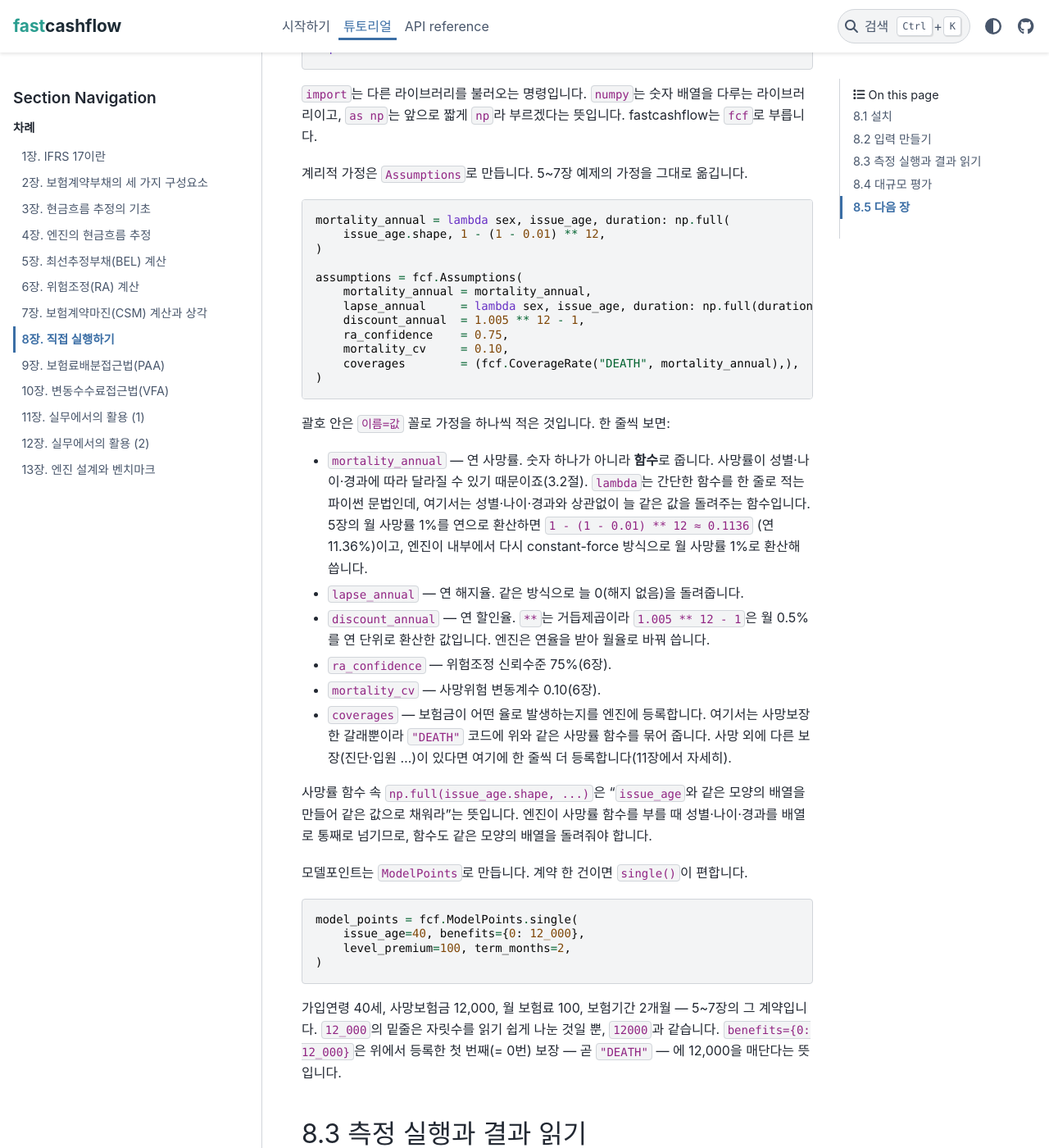
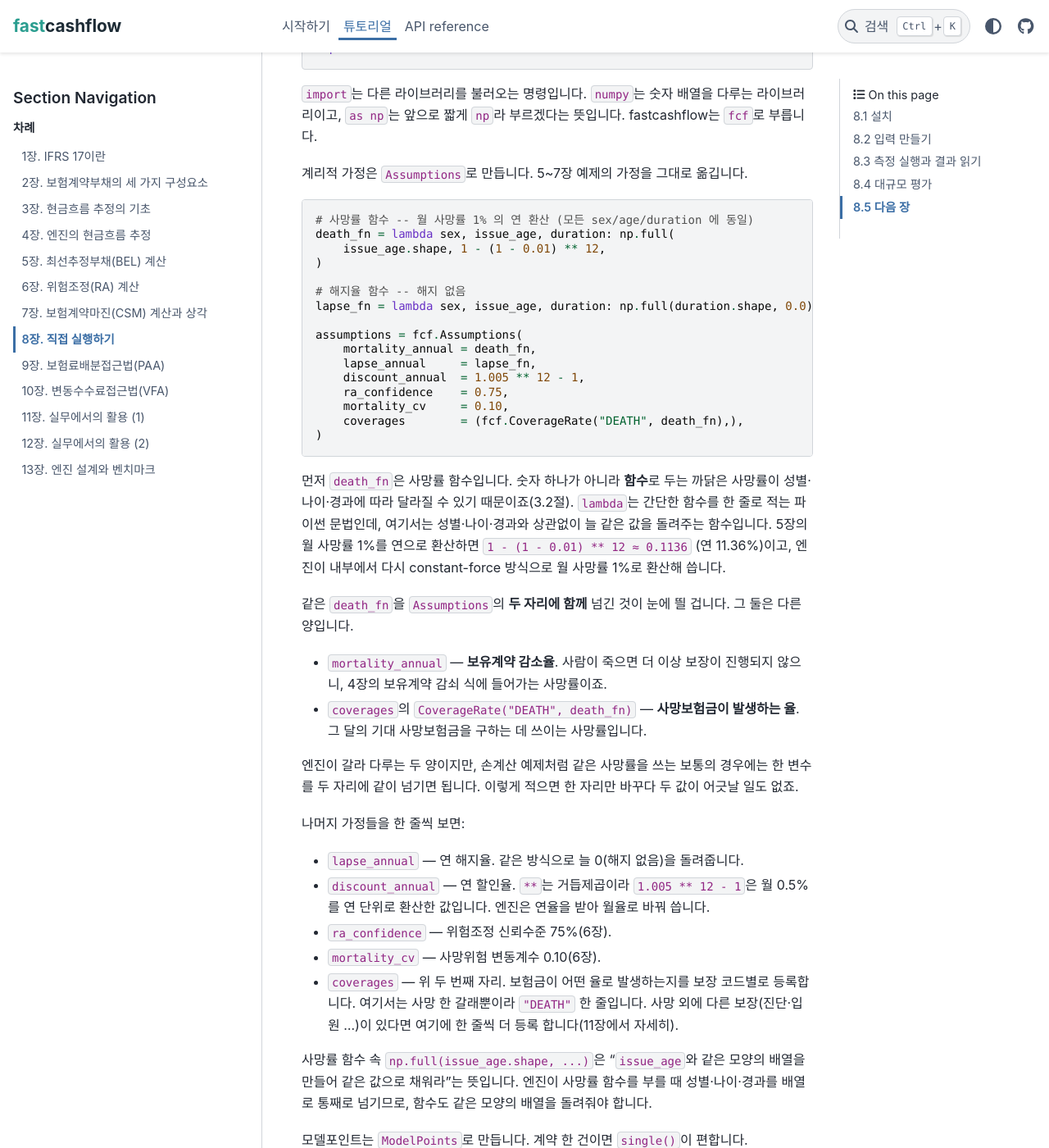
Before and after one commit to seokhoonj/fastcashflow, a Sphinx documentation site: the page built from docs/tutorial/08-hands-on.md, in a window 1280 px wide and 1400 px high, scrolled down 1626 px. Shown: the whole window at 82% size. Built offline with Sphinx 7.4.7 and the PyData theme 0.15.4, drawn with Linux system fonts in a browser that asks for light colours; some of the changed text lies outside the part shown.

Commit message:
docs: lift rate callables to named variables in hands-on tutorials
In each Assumptions example, define the rate callable on its own line
with a title-style comment, then pass the same variable into both
mortality_annual and the matching coverages entry. The previous form
either reused an Assumptions-kwarg name as the local variable or
in-lined the lambda twice, both of which obscured that
mortality_annual and the DEATH coverage's rate are the same callable
in these examples (they are distinct fields and may differ in general).

ch08 also expands the prose to point at the two-field structure and
why a shared variable is the safe form. ch09 / ch10 follow the same
shape so the convention is consistent across the hands-on chapters.

Pure prose / variable-name surface change; engine outputs unchanged
(39.1082 / 16.0269 / 0.0 / 55.1351 in ch08, same as before).

````diff
--- a/docs/tutorial/08-hands-on.md
+++ b/docs/tutorial/08-hands-on.md
@@ -77,29 +77,46 @@ import fastcashflow as fcf
 옮깁니다.
 
 ```python
-mortality_annual = lambda sex, issue_age, duration: np.full(
+# 사망률 함수 -- 월 사망률 1% 의 연 환산 (모든 sex/age/duration 에 동일)
+death_fn = lambda sex, issue_age, duration: np.full(
     issue_age.shape, 1 - (1 - 0.01) ** 12,
 )
 
+# 해지율 함수 -- 해지 없음
+lapse_fn = lambda sex, issue_age, duration: np.full(duration.shape, 0.0)
+
 assumptions = fcf.Assumptions(
-    mortality_annual = mortality_annual,
-    lapse_annual     = lambda sex, issue_age, duration: np.full(duration.shape, 0.0),
+    mortality_annual = death_fn,
+    lapse_annual     = lapse_fn,
     discount_annual  = 1.005 ** 12 - 1,
     ra_confidence    = 0.75,
     mortality_cv     = 0.10,
-    coverages        = (fcf.CoverageRate("DEATH", mortality_annual),),
+    coverages        = (fcf.CoverageRate("DEATH", death_fn),),
 )
 ```
 
-괄호 안은 `이름=값` 꼴로 가정을 하나씩 적은 것입니다. 한 줄씩 보면:
+먼저 `death_fn`은 사망률 함수입니다. 숫자 하나가 아니라 **함수**로 두는
+까닭은 사망률이 성별·나이·경과에 따라 달라질 수 있기 때문이죠(3.2절).
+`lambda`는 간단한 함수를 한 줄로 적는 파이썬 문법인데, 여기서는
+성별·나이·경과와 상관없이 늘 같은 값을 돌려주는 함수입니다. 5장의
+월 사망률 1%를 연으로 환산하면 `1 - (1 - 0.01) ** 12 ≈ 0.1136`
+(연 11.36%)이고, 엔진이 내부에서 다시 constant-force 방식으로 월
+사망률 1%로 환산해 씁니다.
 
-- `mortality_annual` — 연 사망률. 숫자 하나가 아니라 **함수**로
-  줍니다. 사망률이 성별·나이·경과에 따라 달라질 수 있기 때문이죠(3.2절).
-  `lambda`는 간단한 함수를 한 줄로 적는 파이썬 문법인데, 여기서는
-  성별·나이·경과와 상관없이 늘 같은 값을 돌려주는 함수입니다. 5장의
-  월 사망률 1%를 연으로 환산하면 `1 - (1 - 0.01) ** 12 ≈ 0.1136`
-  (연 11.36%)이고, 엔진이 내부에서 다시 constant-force 방식으로 월
-  사망률 1%로 환산해 씁니다.
+같은 `death_fn`을 `Assumptions`의 **두 자리에 함께** 넘긴 것이 눈에 띌
+겁니다. 그 둘은 다른 양입니다.
+
+- `mortality_annual` — **보유계약 감소율**. 사람이 죽으면 더 이상 보장이
+  진행되지 않으니, 4장의 보유계약 감쇠 식에 들어가는 사망률이죠.
+- `coverages`의 `CoverageRate("DEATH", death_fn)` — **사망보험금이 발생하는
+  율**. 그 달의 기대 사망보험금을 구하는 데 쓰이는 사망률입니다.
+
+엔진이 갈라 다루는 두 양이지만, 손계산 예제처럼 같은 사망률을 쓰는
+보통의 경우에는 한 변수를 두 자리에 같이 넘기면 됩니다. 이렇게 적으면
+한 자리만 바꾸다 두 값이 어긋날 일도 없죠.
+
+나머지 가정들을 한 줄씩 보면:
+
 - `lapse_annual` — 연 해지율. 같은 방식으로 늘 0(해지 없음)을
   돌려줍니다.
 - `discount_annual` — 연 할인율. `**`는 거듭제곱이라
@@ -107,10 +124,10 @@ assumptions = fcf.Assumptions(
   연율을 받아 월율로 바꿔 씁니다.
 - `ra_confidence` — 위험조정 신뢰수준 75%(6장).
 - `mortality_cv` — 사망위험 변동계수 0.10(6장).
-- `coverages` — 보험금이 어떤 율로 발생하는지를 엔진에 등록합니다.
-  여기서는 사망보장 한 갈래뿐이라 `"DEATH"` 코드에 위와 같은 사망률
-  함수를 묶어 줍니다. 사망 외에 다른 보장(진단·입원 ...)이 있다면
-  여기에 한 줄씩 더 등록합니다(11장에서 자세히).
+- `coverages` — 위 두 번째 자리. 보험금이 어떤 율로 발생하는지를 보장
+  코드별로 등록합니다. 여기서는 사망 한 갈래뿐이라 `"DEATH"` 한 줄입니다.
+  사망 외에 다른 보장(진단·입원 ...)이 있다면 여기에 한 줄씩 더 등록
+  합니다(11장에서 자세히).
 
 사망률 함수 속 `np.full(issue_age.shape, ...)`은 "`issue_age`와 같은
 모양의 배열을 만들어 같은 값으로 채워라"는 뜻입니다. 엔진이 사망률
@@ -178,17 +195,21 @@ CSM은 0, 손실요소는 55.14입니다.
 import numpy as np
 import fastcashflow as fcf
 
-mortality_annual = lambda sex, issue_age, duration: np.full(
+# 사망률 함수 -- 월 사망률 1% 의 연 환산 (모든 sex/age/duration 에 동일)
+death_fn = lambda sex, issue_age, duration: np.full(
     issue_age.shape, 1 - (1 - 0.01) ** 12,
 )
 
+# 해지율 함수 -- 해지 없음
+lapse_fn = lambda sex, issue_age, duration: np.full(duration.shape, 0.0)
+
 assumptions = fcf.Assumptions(
-    mortality_annual = mortality_annual,
-    lapse_annual     = lambda sex, issue_age, duration: np.full(duration.shape, 0.0),
+    mortality_annual = death_fn,
+    lapse_annual     = lapse_fn,
     discount_annual  = 1.005 ** 12 - 1,
     ra_confidence    = 0.75,
     mortality_cv     = 0.10,
-    coverages        = (fcf.CoverageRate("DEATH", mortality_annual),),
+    coverages        = (fcf.CoverageRate("DEATH", death_fn),),
 )
 model_points = fcf.ModelPoints.single(
     issue_age=40, benefits={0: 12_000},
````
Also changed, not shown: docs/tutorial/09-paa.md (+8 -4 lines), docs/tutorial/10-vfa.md (+8 -2 lines).
